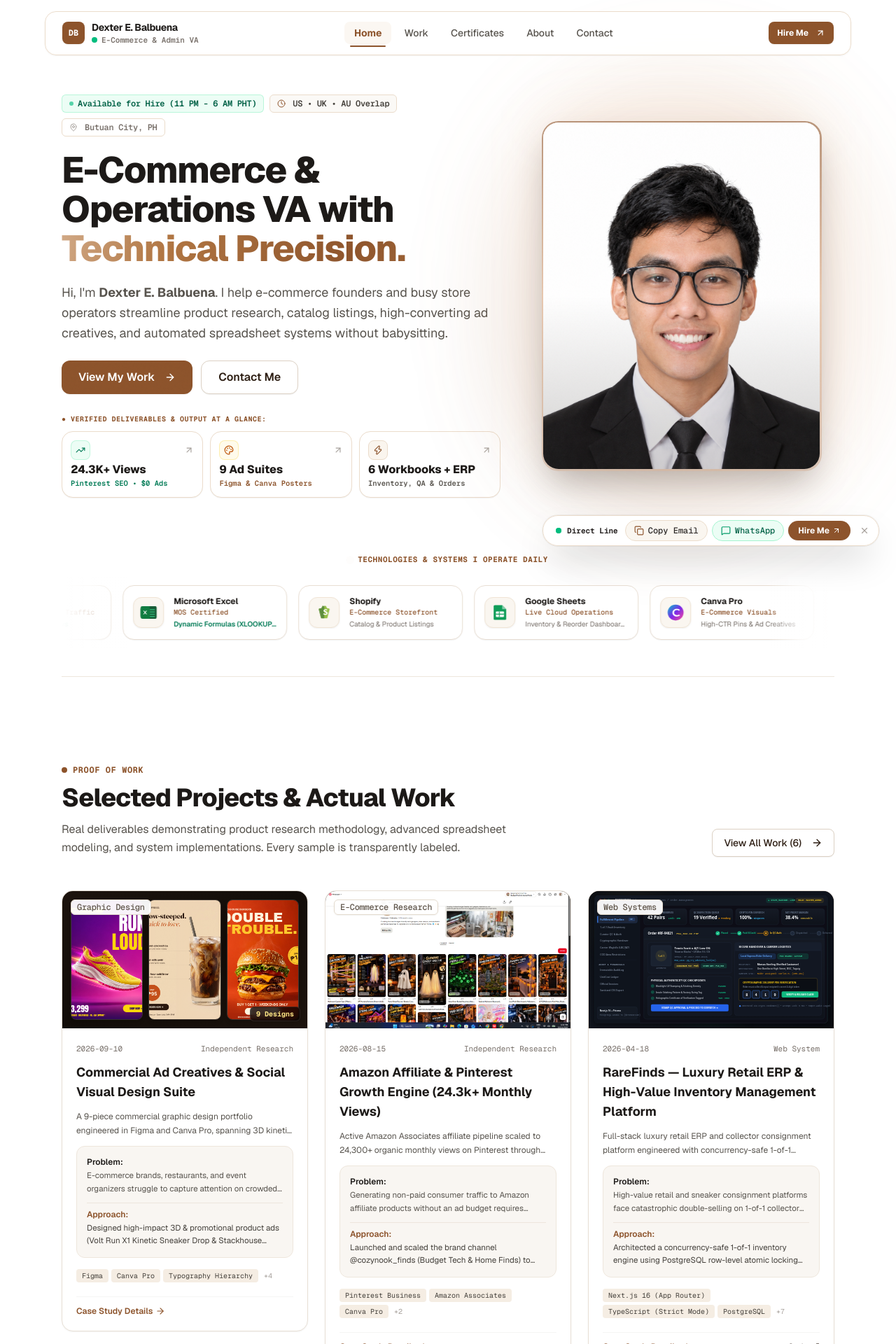
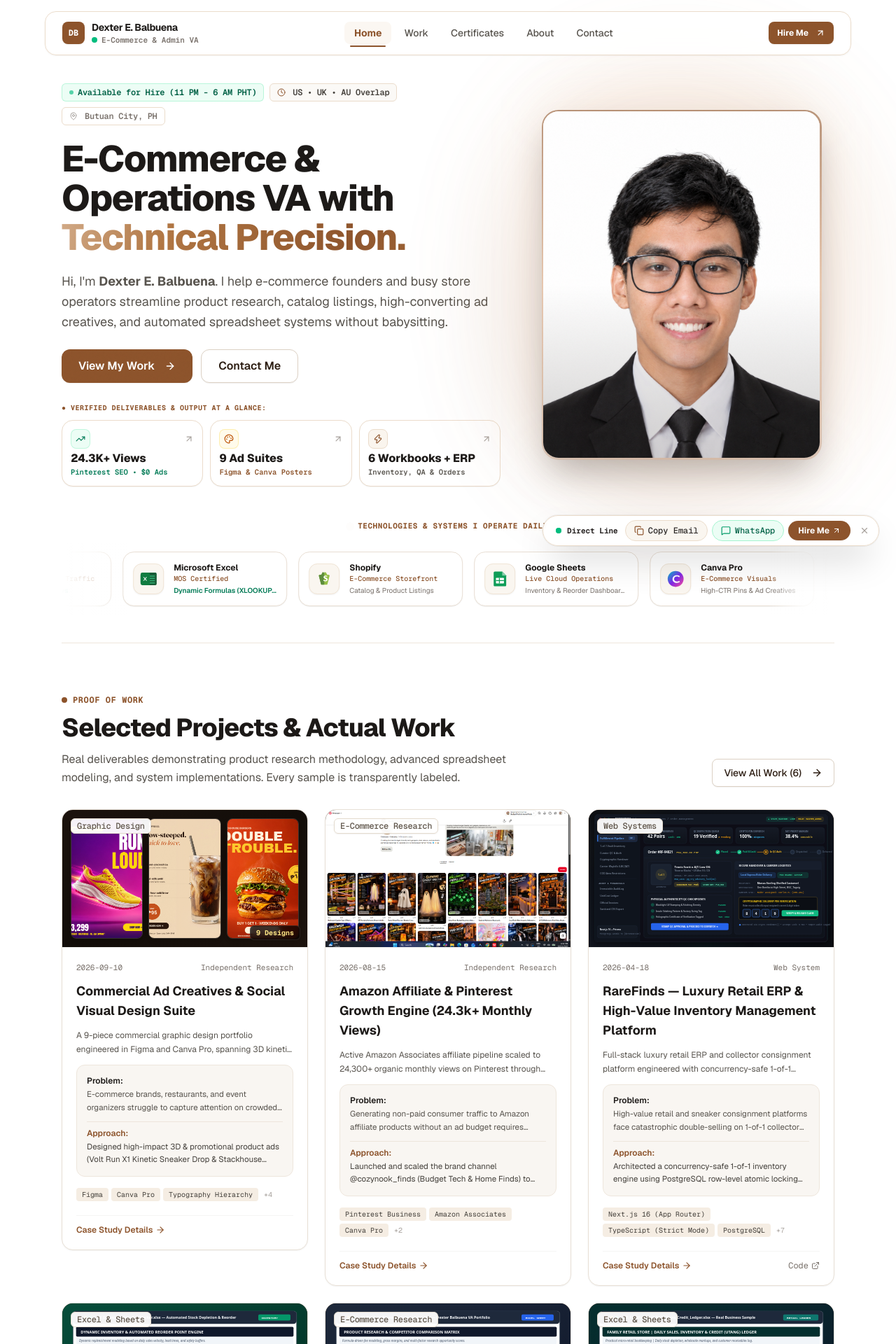
Before and after one commit to devbalbuena/dexter-balbuena-portfolio, a Next.js app: page / in a window 1280 px wide. Shown: the top 1920 px of the page at 70% size. Built offline with nearby package versions, Linux system fonts and the light colour scheme.

Commit message:
style(home): tighten vertical section padding and header margins across home page

```diff
--- a/src/components/home/ContactCta.tsx
+++ b/src/components/home/ContactCta.tsx
@@ -7,7 +7,7 @@ import { Mail, ArrowRight, Clock, CheckCircle } from "lucide-react";
 
 export function ContactCta() {
   return (
-    <section className="w-full py-16 md:py-20 bg-white">
+    <section className="w-full py-10 md:py-14 bg-white">
       <Reveal className="mx-auto max-w-5xl px-4 sm:px-6">
         <div className="rounded-3xl p-8 sm:p-12 text-center relative overflow-hidden shadow-xl bg-[#7a4e2d] border border-[#945e35] text-white">
           <div className="max-w-2xl mx-auto space-y-5">
--- a/src/components/home/FaqSection.tsx
+++ b/src/components/home/FaqSection.tsx
@@ -52,7 +52,7 @@ export function FaqSection() {
   };
 
   return (
-    <section className="w-full py-12 md:py-16 bg-white border-b border-[#eee6dc]">
+    <section className="w-full py-10 md:py-12 bg-white border-b border-[#eee6dc]">
       <div className="mx-auto max-w-6xl px-4 sm:px-6">
         <div className="grid grid-cols-1 lg:grid-cols-12 gap-8 lg:gap-12 items-start">
           {/* Left Column: Compact Header (Sticky on Desktop) */}
--- a/src/components/home/FeaturedWork.tsx
+++ b/src/components/home/FeaturedWork.tsx
@@ -17,9 +17,9 @@ interface FeaturedWorkProps {
 export function FeaturedWork({ projects }: FeaturedWorkProps) {
   const shouldReduceMotion = useReducedMotion();
   return (
-    <section id="featured-work" className="w-full py-16 md:py-24 bg-white">
+    <section id="featured-work" className="w-full py-10 md:py-14 bg-white">
       <Reveal className="mx-auto max-w-6xl px-4 sm:px-6">
-        <div className="flex flex-col md:flex-row md:items-end justify-between gap-4 mb-12">
+        <div className="flex flex-col md:flex-row md:items-end justify-between gap-4 mb-8">
           <div className="space-y-3 max-w-2xl">
             <div className="inline-flex items-center gap-2">
               <span className="h-2 w-2 rounded-full bg-[#8c532b]" />
--- a/src/components/home/GraphicDesignCarouselSection.tsx
+++ b/src/components/home/GraphicDesignCarouselSection.tsx
@@ -51,7 +51,7 @@ export function GraphicDesignCarouselSection() {
   const activeLightboxItem = lightboxIndex !== null ? GRAPHIC_DESIGNS[lightboxIndex] : null;
 
   return (
-    <section id="design-gallery" className="w-full py-16 md:py-24 bg-[#faf6f0] border-t border-[#ebdccb]">
+    <section id="design-gallery" className="w-full py-10 md:py-14 bg-[#faf6f0] border-t border-[#ebdccb]">
       <div className="mx-auto max-w-6xl px-4 sm:px-6 space-y-8">
         {/* Section Header */}
         <Reveal>
--- a/src/components/home/HeroBento.tsx
+++ b/src/components/home/HeroBento.tsx
@@ -21,7 +21,7 @@ export function HeroBento() {
   const hasPhoto = fs.existsSync(photoPath);
 
   return (
-    <section className="relative w-full pt-8 pb-4 md:pt-14 md:pb-6">
+    <section className="relative w-full pt-6 pb-2 md:pt-10 md:pb-3">
       <div className="mx-auto max-w-6xl px-4 sm:px-6">
         {/* Top 2-Column Hero: Headline + Proof Dock on Left, Clean Studio Portrait on Right */}
         <div className="grid grid-cols-1 lg:grid-cols-12 gap-10 lg:gap-10 items-center">
@@ -142,7 +142,7 @@ export function HeroBento() {
         </div>
 
         {/* Tools Ribbon: Clean horizontal software badges right underneath Hero */}
-        <div className="mt-12 sm:mt-16">
+        <div className="mt-6 sm:mt-8">
           <ToolsRibbon />
         </div>
       </div>
--- a/src/components/home/LogisticsBackground.tsx
+++ b/src/components/home/LogisticsBackground.tsx
@@ -29,10 +29,10 @@ export function LogisticsBackground({ certificates }: LogisticsBackgroundProps)
   const shouldReduceMotion = useReducedMotion();
 
   return (
-    <section className="w-full py-16 md:py-20 bg-white">
+    <section className="w-full py-10 md:py-14 bg-white">
       <Reveal className="mx-auto max-w-6xl px-4 sm:px-6">
         {/* Section Header */}
-        <div className="flex flex-col md:flex-row md:items-end justify-between gap-4 mb-10">
+        <div className="flex flex-col md:flex-row md:items-end justify-between gap-4 mb-8">
           <div className="space-y-3 max-w-2xl">
             <div className="inline-flex items-center gap-2">
               <span className="h-2 w-2 rounded-full bg-[#8c532b]" />
--- a/src/components/home/ServicesSection.tsx
+++ b/src/components/home/ServicesSection.tsx
@@ -104,10 +104,10 @@ export function ServicesSection() {
   const shouldReduceMotion = useReducedMotion();
 
   return (
-    <section className="w-full py-16 md:py-20 border-y border-[#e5d7c7] bg-[#f6efe6] text-stone-900">
+    <section className="w-full py-10 md:py-14 border-y border-[#e5d7c7] bg-[#f6efe6] text-stone-900">
       <div className="mx-auto max-w-6xl px-4 sm:px-6">
         <Reveal>
-          <div className="flex flex-col md:flex-row md:items-end justify-between gap-4 mb-12">
+          <div className="flex flex-col md:flex-row md:items-end justify-between gap-4 mb-8">
             <div className="space-y-3 max-w-2xl">
               <div className="inline-flex items-center gap-2">
                 <span className="h-2 w-2 rounded-full bg-[#8c532b]" />
```
